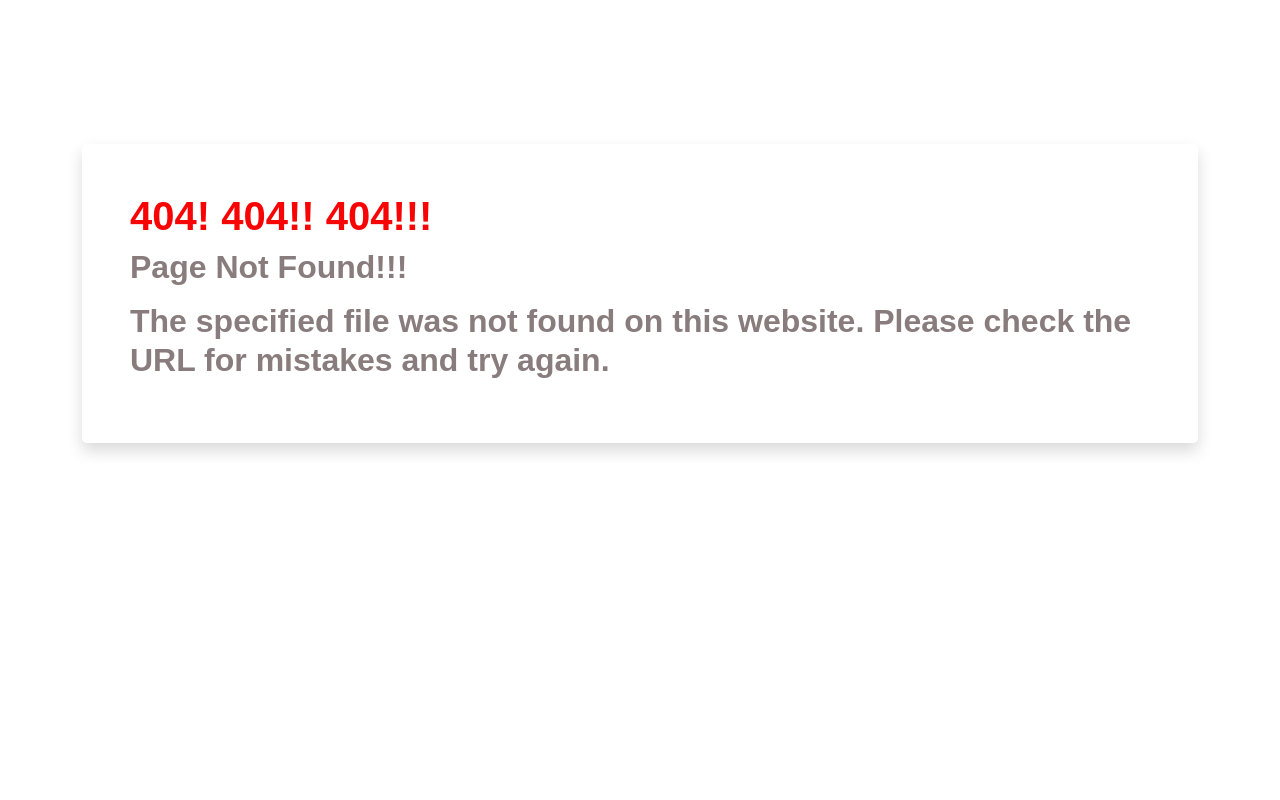
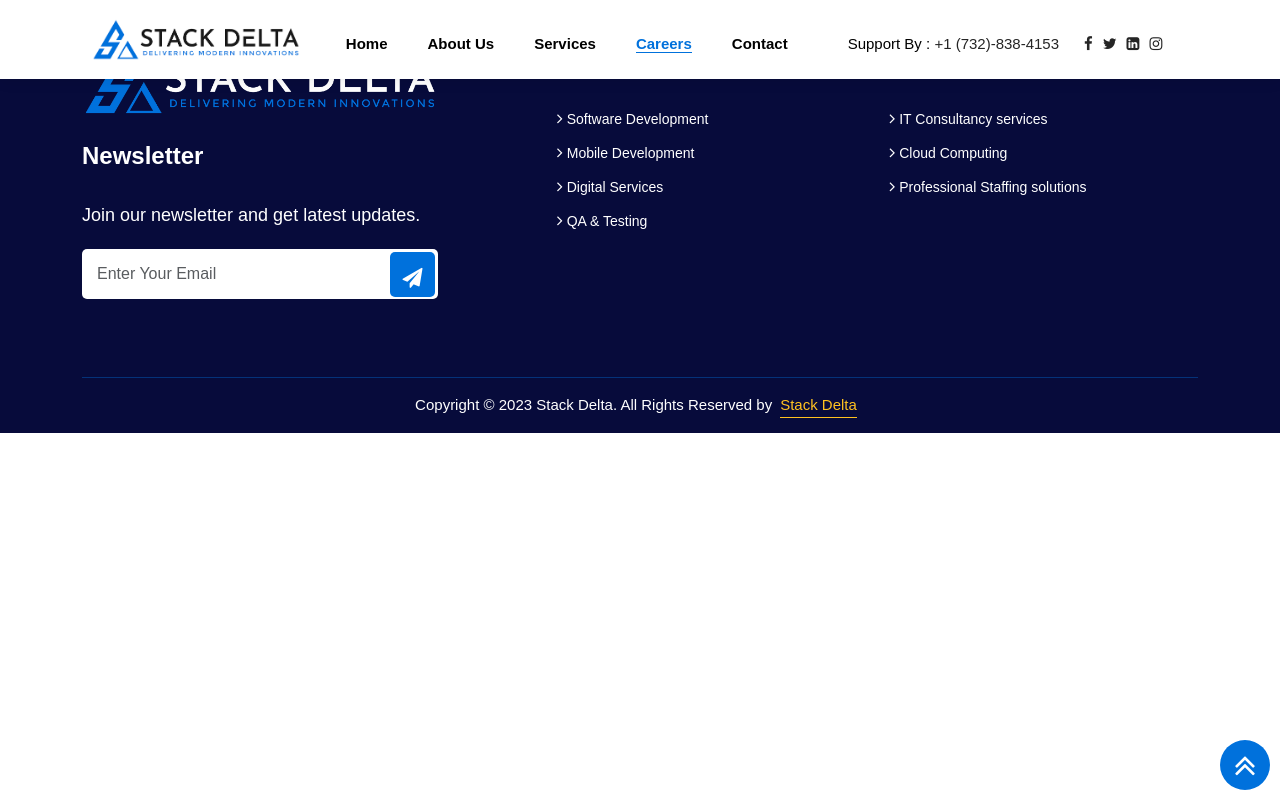
Before and after one commit to Oluwadebo/stack-delta, a React (Create React App) app: page /careers in a window 1280 px wide. Before the commit this address had no page. Built offline with nearby package versions, Linux system fonts and the light colour scheme.

Commit message:
contact page done and careers page created

```diff
--- a/src/App.js
+++ b/src/App.js
@@ -5,15 +5,17 @@ import Aservice from "./component/Aservice";
 import Home from "./component/Home";
 import AaboutUs from "./component/AaboutUs";
 import AContact from "./component/AContact";
+import Careeres from "./component/Careeres";
 
 function App() {
   return (
     <>
       <Routes>
         <Route path="/" element={<Home />} />
-        <Route path="/aboutUs" element={<AaboutUs/>} />
+        <Route path="/aboutUs" element={<AaboutUs />} />
         <Route path="/services" element={<Aservice />} />
-        <Route path="/contact" element={<AContact/>} />
+        <Route path="/careers" element={<Careeres />} />
+        <Route path="/contact" element={<AContact />} />
         <Route path="*" element={<NotFound />} />
       </Routes>
     </>
--- a/src/component/AContact.js
+++ b/src/component/AContact.js
@@ -95,7 +95,7 @@ const AContact = () => {
                                     </h3>
                                     <h3>
                                         <Link
-                                            to=""
+                                            to="/careers"
                                             className='cart stye d-block d-md-inline py-2 py-md-0'
                                         >
                                             Careers
--- a/src/component/Aservice.js
+++ b/src/component/Aservice.js
@@ -65,7 +65,7 @@ const Aservice = () => {
                                     </h3>
                                     <h3>
                                         <Link
-                                            to=""
+                                            to="/careers"
                                             className='cart stye d-block d-md-inline py-2 py-md-0'
                                         >
                                             Careers
--- /dev/null
+++ b/src/component/Careeres.js
@@ -0,0 +1,111 @@
+import React from 'react'
+import { Link } from "react-router-dom";
+import download from './asset/download.png'
+import Footer from './Footer';
+
+const Careeres = () => {
+    const scrollup = () => {
+        window.scrollTo({
+            top: 0,
+            behavior: "smooth"
+        })
+    }
+    return (
+        <>
+            <div className="">
+                <nav className="navbar navbar-expand-lg bg-light fixed-top coles">
+                    <div className="container">
+                        <a className="navbar-brand">
+                            <img src={download} alt="stack-delta" className="logo" />
+                        </a>
+                        <button
+                            className="navbar-toggler"
+                            type="button"
+                            data-bs-toggle="collapse"
+                            data-bs-target="#navbarText"
+                            aria-controls="navbarText"
+                            aria-expanded="false"
+                            aria-label="Toggle navigation">
+                            <span className="navbar-toggler-icon"></span>
+                        </button>
+                        <div className="collapse navbar-collapse" id="navbarText">
+                            <div className="row">
+                                <div className="col-12">
+                                    <h3>
+                                        <Link
+                                            to="/"
+                                            className='cart stye d-block d-md-inline py-2 py-md-0'
+                                        >
+                                            Home
+                                        </Link>
+                                    </h3>
+                                    <h3>
+                                        <Link
+                                            to="/aboutUs"
+                                            className='cart stye d-block d-md-inline py-2 py-md-0'
+                                        >
+                                            About Us
+                                        </Link>
+                                    </h3>
+                                    <h3>
+                                        <Link
+                                            to="/services"
+                                            className='cart stye d-block d-md-inline py-2 py-md-0'
+                                        >
+                                            Services
+                                        </Link>
+                                    </h3>
+                                    <h3>
+                                        <Link
+                                            to="/careers"
+                                            className='active d-block d-md-inline py-2 py-md-0'
+                                        >
+                                            Careers
+                                        </Link>
+                                    </h3>
+                                    <h3>
+                                        <Link
+                                            to="/contact"
+                                            className='cart stye d-block d-md-inline py-2 py-md-0'
+                                        >
+                                            Contact
+                                        </Link>
+                                    </h3>
+                                    <span className='d-none d-md-inline'>
+                                        <span>Support By : <a href="tel:+1(732)-838-4153" className='lin'>+1 (732)-838-4153</a></span>
+                                        <Link
+                                            to="https://facebook.com/stackdelta22"
+                                            className='lin fa fa-facebook' target="_blank"
+                                        >
+                                        </Link>
+                                        <Link
+                                            to=""
+                                            className='lin fa fa-twitter' target="_blank"
+                                        >
+                                        </Link>
+                                        <Link
+                                            to="https://www.linkedin.com/company/stack-delta"
+                                            className='lin fa fa-linkedin-square' target="_blank"
+                                        >
+                                        </Link>
+                                        <Link
+                                            to="https://www.instagram.com/stackdelta22/"
+                                            className='lin fa fa-instagram' target="_blank"
+                                        >
+                                        </Link>
+                                    </span>
+                                </div>
+                            </div>
+                        </div>
+                    </div>
+                    <div className="ad">
+                        <button onClick={scrollup} className="fa fa-angles-up scr"></button>
+                    </div>
+                </nav>
+                <Footer/>
+            </div>
+        </>
+    )
+}
+
+export default Careeres
--- a/src/component/Home.js
+++ b/src/component/Home.js
@@ -85,7 +85,7 @@ const Home = () => {
                                     </h3>
                                     <h3>
                                         <Link
-                                            to=""
+                                            to="/careers"
                                             className='cart stye d-block d-md-inline py-2 py-md-0'
                                         >
                                             Careers
--- a/src/index.css
+++ b/src/index.css
@@ -511,11 +511,12 @@ img {
   text-decoration: none;
   font-size: 20px;
   z-index: 1;
+  transition: background-color 1s cubic-bezier(0.455, 0.03, 0.515, 0.955);
 }
 .default-btn:hover {
-  transition: 0.9s;
   background-color: #000000;
-  /* background-position-x: left; */
+  transition:  background-color 1s cubic-bezier(.17,.67,.83,.67);
+  background-image: linear-gradient(to top right, #000000);
 }
 .carousel-indicators button {
   margin: 7px 7px;
@@ -1199,5 +1200,4 @@ ul li .content span {
 .contact-form .default-btn {
   border: 0;
   outline: none;
-
 }
```
